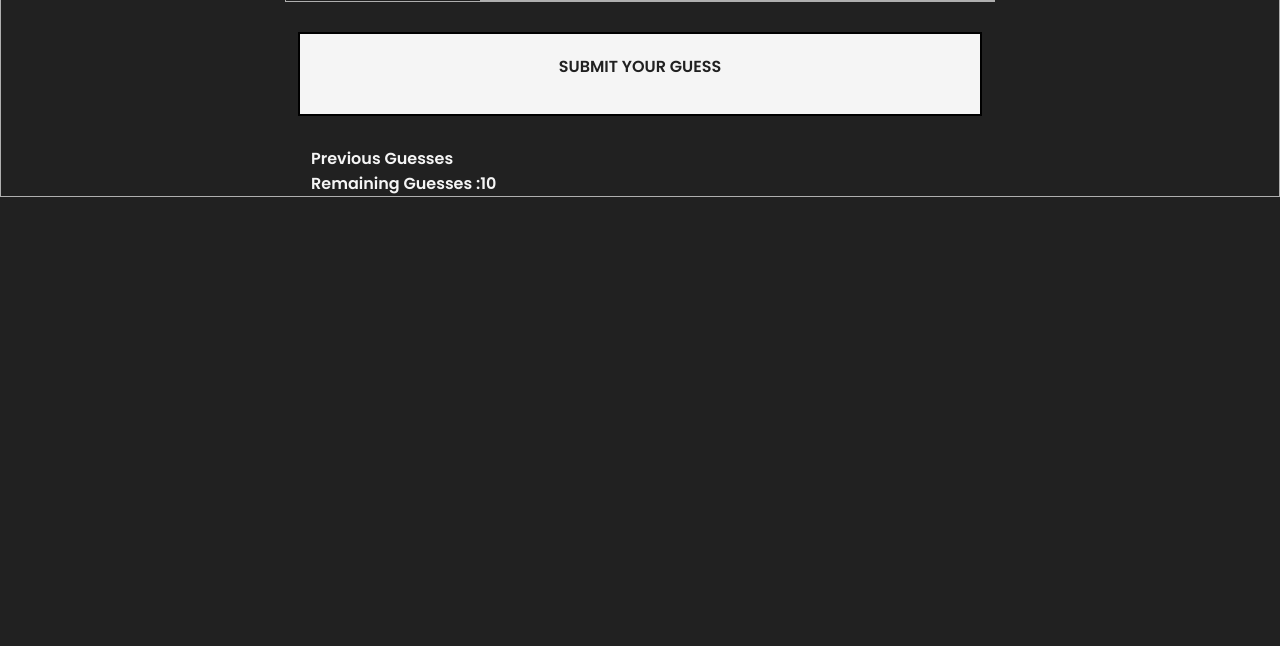
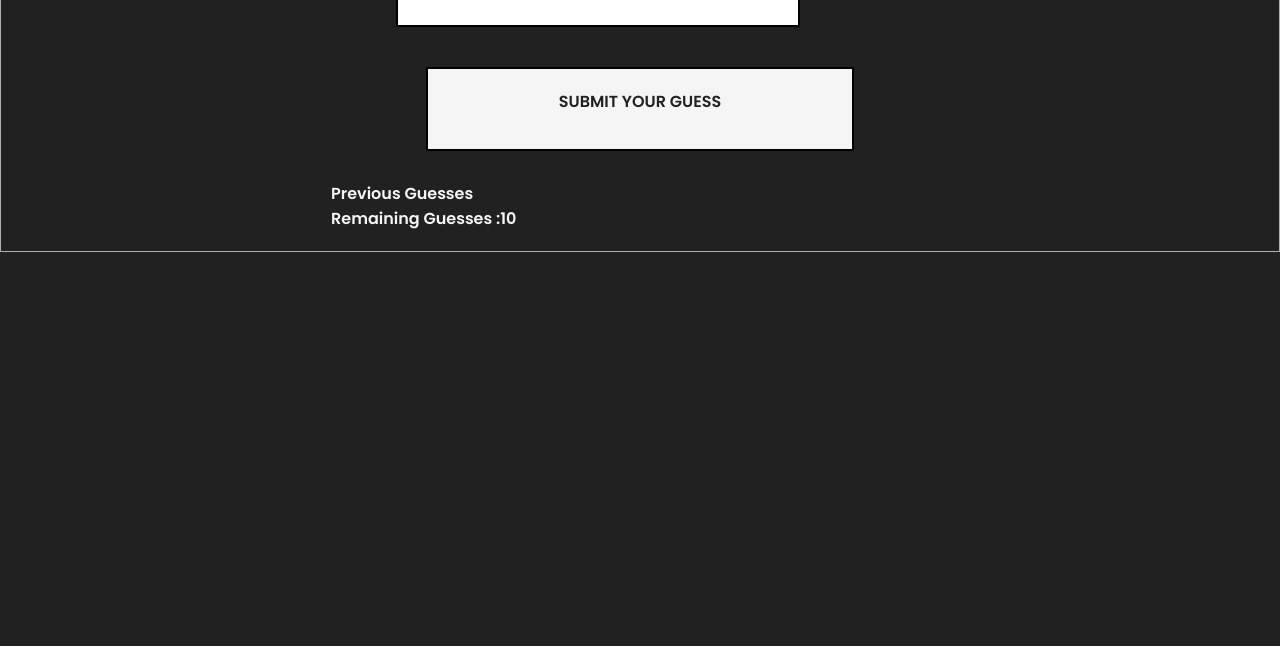
Before and after one commit to Chaitanya-666/number-guessing-game, a plain HTML site: page index.html in a window 1280 px wide. Shown: the part 154-800 px from the top of the page. Drawn offline with Linux system fonts and the light colour scheme.

Commit message:
Update index.html
made responsive

```diff
--- a/index.html
+++ b/index.html
@@ -4,21 +4,18 @@
 <head>
     <meta charset="UTF-8">
     <meta name="viewport" content="width=device-width, initial-scale=1.0">
-    <title>basic project :Guess the Number </title>
+    <title>basic project: Guess the Number</title>
     <style>
         @import url('https://fonts.googleapis.com/css2?family=Baloo+Bhai+2:wght@400..800&family=Poppins:ital,wght@0,100;0,200;0,300;0,400;0,500;0,600;0,700;0,800;0,900&display=swap');
 
         * {
             margin: 0;
             padding: 0;
-
-
         }
 
         .background {
             background-color: #212121;
             color: whitesmoke;
-            /* background-color: var(--input); */
         }
 
         .font {
@@ -36,8 +33,6 @@
             font-family: "Poppins", sans-serif;
             font-optical-sizing: auto;
             font-weight: 600;
-
-            /* Semi-bold weight */
             font-style: normal;
             color: whitesmoke;
         }
@@ -46,18 +41,13 @@
             background-color: whitesmoke;
             color: #212121;
             text-align: center;
-            height: 05vmin;
+            height: 5vmin;
             width: 50vw;
             margin: 30px;
             padding: 20px;
             border: 2px solid black;
-            position: relative;
-            top: 0px;
-            margin-left: auto;
-            margin-right: auto;
             cursor: pointer;
-
-
+            transition: all 0.3s;
         }
 
         .button:hover {
@@ -65,60 +55,59 @@
             color: orange;
         }
 
-        .align {
-            position: relative;
-            top: 20px;
-            left: 20px;
-        }
-
         .container {
-
             background-color: #212121;
             border: 1px solid rgb(175, 175, 175);
+            max-width: 100%;
+            padding: 20px;
+            box-sizing: border-box;
         }
-
-        .a1 {
-
-            border: 1px solid rgb(175, 175, 175);
-
-        }
-
-        .a3 {
-            margin-top: 12px;
-            display: flex;
-            justify-content: center;
-            margin-left: auto;
-            margin-right: auto;
-            border: 1px solid rgb(175, 175, 175);
-
-        }
-
-
-
 
         .wrap {
             display: flex;
             justify-content: center;
+            flex-wrap: wrap;
         }
 
         input {
             height: 3vw;
-            width: 40vw;
+            width: 80vw;
+            max-width: 400px;
             border: 2px solid black;
-        }
-
-        .b2 {
-
-            position: relative;
-            top: 0px;
-            margin-left: 310px;
-
-
+            margin-bottom: 10px;
         }
 
         .box {
-            margin-left: 310px;
+            text-align: center;
+        }
 
+        @media (min-width: 600px) {
+            input {
+                width: 50vw;
+            }
+
+            .button {
+                width: 40vw;
+            }
+        }
+
+        @media (min-width: 900px) {
+            input {
+                width: 40vw;
+            }
+
+            .button {
+                width: 30vw;
+            }
+
+            .b2 {
+                text-align: center;
+            }
+
+            .box {
+                text-align: left;
+                margin-left: 310px;
+            }
         }
     </style>
 </head>
@@ -131,8 +120,7 @@
             <h4 class="font1">You have 10 attempts to guess the right number </h4>
         </div>
         <div class="wrap">
-
-          <div>
+            <div>
                 <div class="a3">
                     <h3 class="font1">GUESS THE NUMBER: &nbsp;</h3>
                     <input type="number" class="a3" id="main" required>
@@ -140,15 +128,12 @@
                 <div class="button font1" id="submit" onclick="checkCorrect(event)">
                     SUBMIT YOUR GUESS
                 </div>
-                </div>
-
+            </div>
         </div>
-
         <div class="box font1">
             <div class="oplabel">Previous Guesses</div>
             <div class="oplabel">Remaining Guesses :10</div>
         </div>
-
     </div>
     <script src="script.js"></script>
 </body>
```
